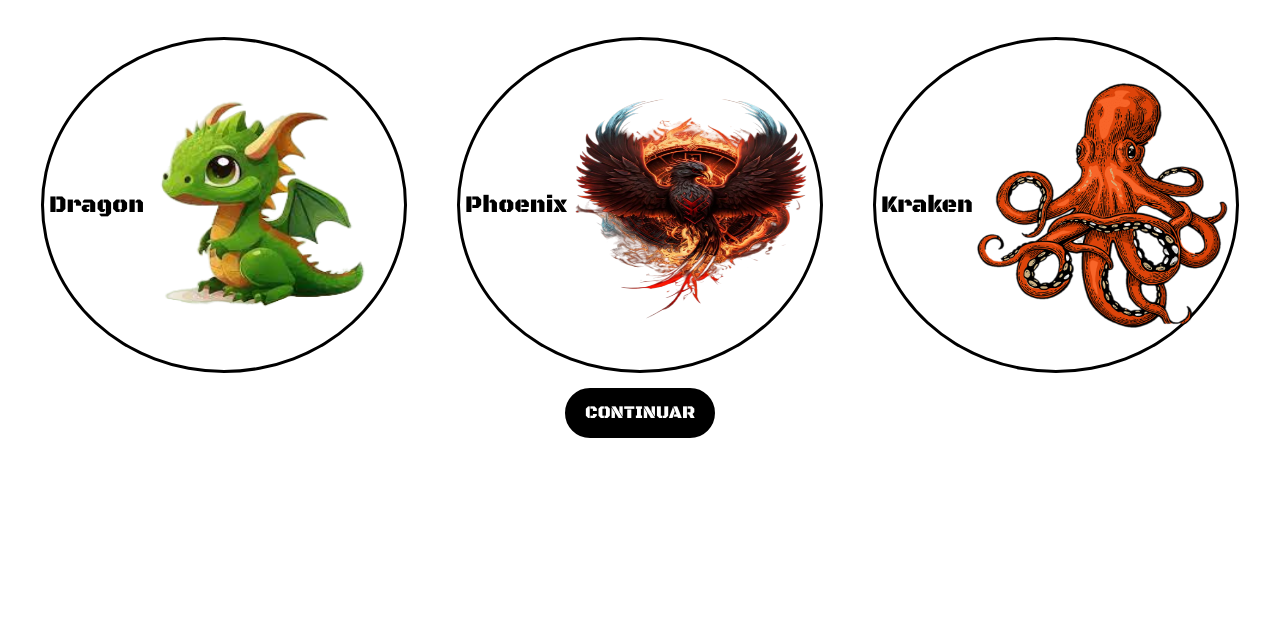
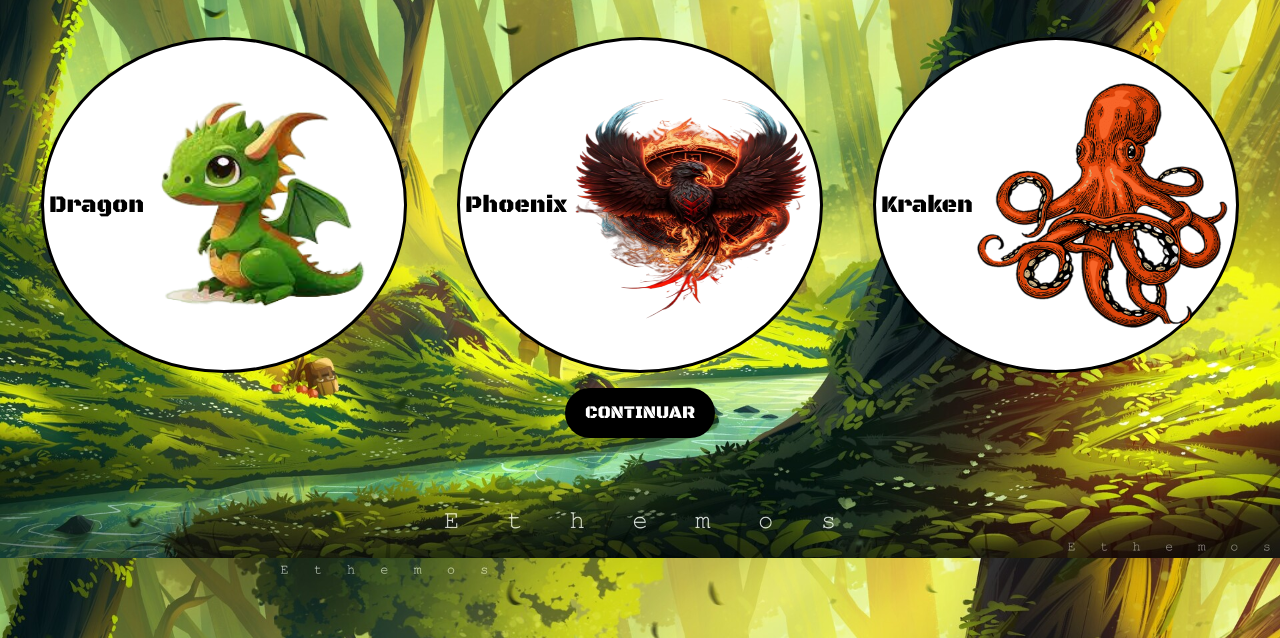
Before and after one commit to Andres-Bermudez/Ancient-Titans, a plain HTML site: page index.html in a window 1280 px wide. Shown: the part 162-800 px from the top of the page. Drawn offline with Linux system fonts and the light colour scheme; the site is published under a folder, as on GitHub Pages, so addresses that start at the root find nothing; no server answers.

Commit message:
Corrigiendo errores

```diff
--- a/styles/style.css
+++ b/styles/style.css
@@ -11,7 +11,7 @@ input:checked + label {
 
 body {
     font-family: 'Black Ops One', system-ui;
-    background-image: url('/images/fondo.jpg');
+    background-image: url('../images/fondo.jpg');
     background-size: cover;
 }
 
```
